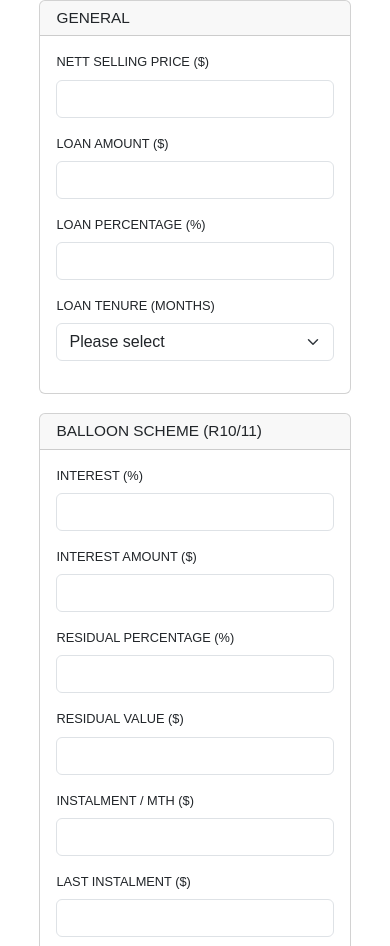
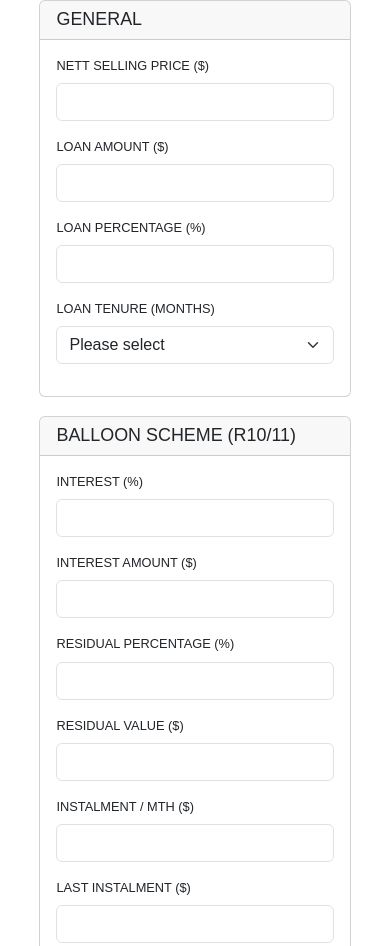
Before and after one commit to jichong-tay/calculator, a plain HTML site: page index.html in a window 390 px wide. Shown: the top 946 px of the page. Drawn offline with nearby package versions, Linux system fonts and the light colour scheme; a web font is replaced by a local one.

Commit message:
update index.html

```diff
--- a/index.html
+++ b/index.html
@@ -22,7 +22,7 @@
 
     @media (max-width: 992px) {
       h2 {
-      font-size: 1.2em;
+      font-size: 1.4em;
     }
     h3 {
       font-size: 1em;
```
